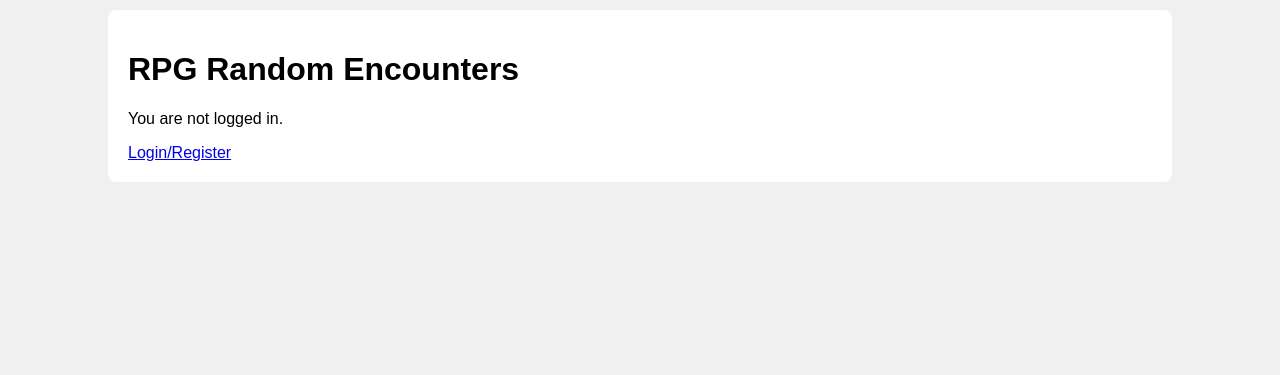
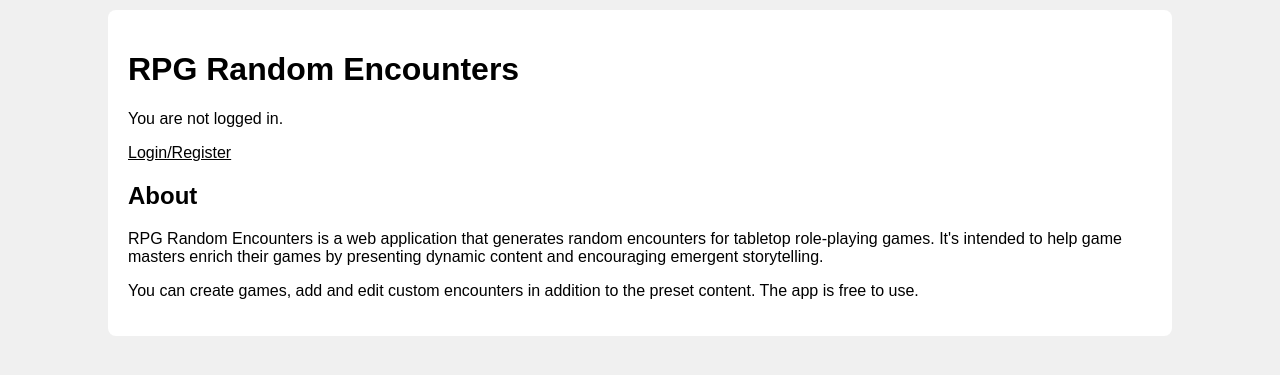
Before and after one commit to jkuusto/rpg-random-encounters, a Flask app: page / in a window 1280 px wide. Shown: the part 97-472 px from the top of the page. Run offline with Flask 3, Linux system fonts and the light colour scheme.

Commit message:
Stylize anchor texts, add About section on home page, update README

```diff
--- a/static/css/styles.css
+++ b/static/css/styles.css
@@ -54,9 +54,28 @@ table td, table th {
     padding: 10px;
 }
 
+.stylized-link {
+    color: #000000;
+}
+
+.stylized-link:visited {
+    color: #747474;
+}
+
 textarea {
     width: 54em;
     min-width: 27em;
     max-width: 100%;
     height: 10em;
 }
+
+#createGeneralEncounter, #createBiomeEncounter {
+    display: block; /* Make the link behave like a block element */
+    max-width: 55em;
+    color: #747474;
+    border: 1px solid #000000;
+    text-decoration: none;
+    box-sizing: border-box; /* Include padding and border in the element's total width */
+    padding: 3px;
+    text-align: center;
+}
--- a/templates/dashboard.html
+++ b/templates/dashboard.html
@@ -16,7 +16,7 @@
         </tr>
         {% for game in games %}
             <tr>
-                <td><a href="{{ url_for('game', game_id=game.id) }}">{{ game.name }}</a></td>
+                <td><a href="{{ url_for('game', game_id=game.id) }}" class="stylized-link">{{ game.name }}</a></td>
                 <td>
                     <form action="{{ url_for('rename_game', game_id=game.id) }}" method="get">
                         <input type="hidden" name="csrf_token" value="{{ session['csrf_token'] }}">
--- a/templates/index.html
+++ b/templates/index.html
@@ -8,10 +8,15 @@
 
     {% if session.username %}
         <p>You are logged in as {{ session.username }}.</p>
-        <a href="/dashboard">Go to dashboard</a>
+        <a href="/dashboard" class="stylized-link">Go to dashboard</a>
     {% else %}
         <p>You are not logged in.</p>
-        <a href="/login">Login/Register</a>
+        <a href="/login" class="stylized-link">Login/Register</a>
     {% endif %}
 
+    <h2>About</h2>
+    <p>RPG Random Encounters is a web application that generates random encounters for tabletop role-playing games.
+        It's intended to help game masters enrich their games by presenting dynamic content and encouraging emergent storytelling.</p>
+    <p>You can create games, add and edit custom encounters in addition to the preset content. The app is free to use.</p>
+
 {% endblock %}
```
Also changed, not shown: README.md.
